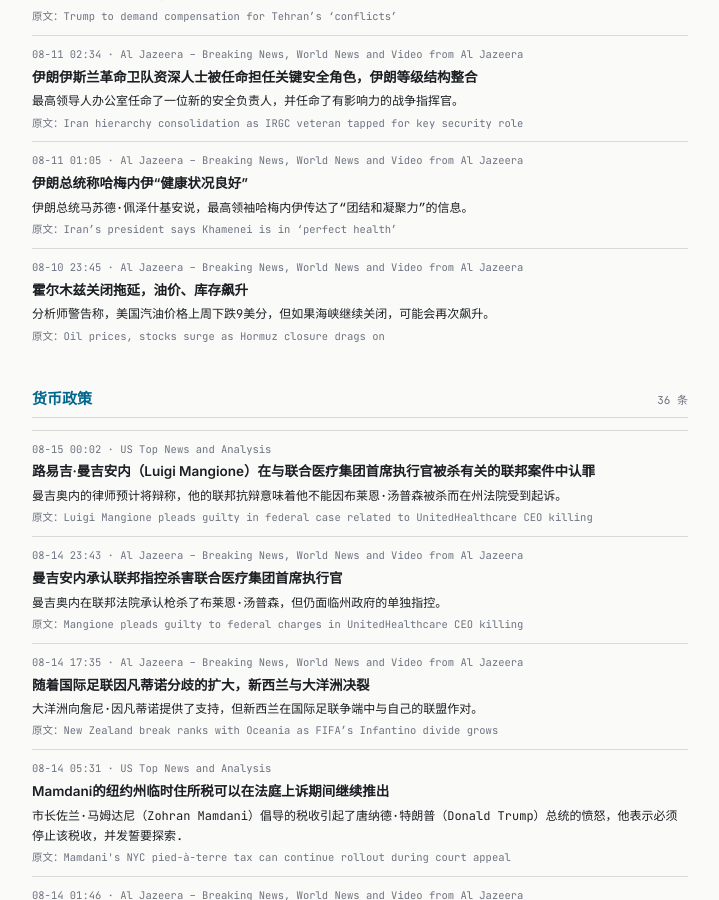
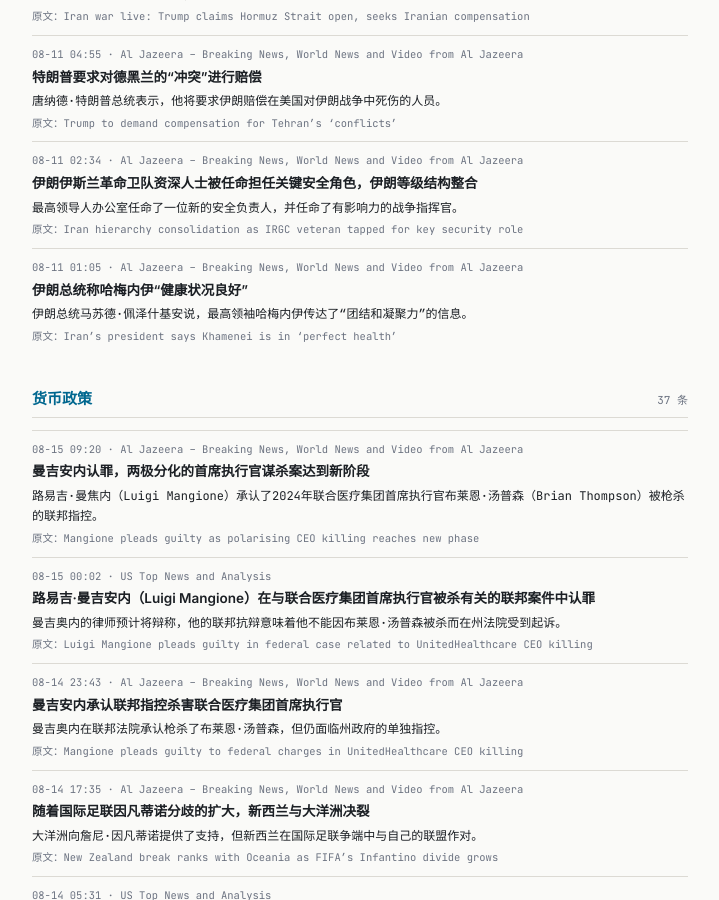
Before and after one commit to tang3super/tang3super.github.io, a Jekyll site: the page built from macro-trade/news-digest.md, in a window 1280 px wide and 900 px high, scrolled down 8139 px. Shown: the whole window, without its empty margins (280-999 px from the left). Built offline with Jekyll 4.4.1, drawn with Linux system fonts in a browser that asks for light colours; some of the changed text lies outside the part shown.

Commit message:
sync news-digest article

```diff
--- a/macro-trade/news-digest.md
+++ b/macro-trade/news-digest.md
@@ -5,11 +5,18 @@
 date: '2026-08-15'
 summary: 2026年第33周监控
 week_label: 2026年第33周监控
-last_updated: 2026-08-15 08:02
+last_updated: 2026-08-15 09:44
 refresh_note: 每 5 分钟自动刷新
 topics:
 - name: 地缘政治
   items:
+  - title: 'Iran war live: Trump vows to make Hormuz US territory ‘pretty soon’'
+    summary: US President Trump says that 'pretty soon' he will declare the Strait of Hormuz a US territory once Iran is defeated.
+    link: https://www.aljazeera.com/news/liveblog/2026/8/15/iran-war-live-trump-vows-to-make-hormuz-us-territory-pretty-soon?traffic_source=rss
+    source: Al Jazeera – Breaking News, World News and Video from Al Jazeera
+    time: 08-15 08:00
+    title_zh: 伊朗战争直播：特朗普发誓“很快”将霍尔木兹纳入美国领土
+    summary_zh: 美国总统特朗普表示，一旦伊朗被击败，他“很快”将宣布霍尔木兹海峡为美国领土。
   - title: Houthi attack on port kills four eroding truce with Yemen’s government
     summary: Six Houthi ballistic missiles struck Yemen's government-held al-Makha port, killing at least four.
     link: https://www.aljazeera.com/video/newsfeed/2026/8/14/houthi-attack-on-port-kills-four-eroding-truce-with-yemens-government?traffic_source=rss
@@ -549,15 +556,15 @@
     time: 08-11 01:05
     title_zh: 伊朗总统称哈梅内伊“健康状况良好”
     summary_zh: 伊朗总统马苏德·佩泽什基安说，最高领袖哈梅内伊传达了“团结和凝聚力”的信息。
-  - title: Oil prices, stocks surge as Hormuz closure drags on
-    summary: US petrol prices dropped nine cents last week but could again surge if the strait closure continues, analysts warn.
-    link: https://www.aljazeera.com/economy/2026/8/10/oil-prices-stocks-surge-as-hormuz-closure-drags-on?traffic_source=rss
-    source: Al Jazeera – Breaking News, World News and Video from Al Jazeera
-    time: 08-10 23:45
-    title_zh: 霍尔木兹关闭拖延，油价、库存飙升
-    summary_zh: 分析师警告称，美国汽油价格上周下跌9美分，但如果海峡继续关闭，可能会再次飙升。
 - name: 货币政策
   items:
+  - title: Mangione pleads guilty as polarising CEO killing reaches new phase
+    summary: Luigi Mangione pleaded guilty to federal charges over the fatal shooting of UnitedHealthcare CEO Brian Thompson in 2024.
+    link: https://www.aljazeera.com/video/newsfeed/2026/8/15/mangione-pleads-guilty-as-polarising-ceo-killing-reaches-new-phase?traffic_source=rss
+    source: Al Jazeera – Breaking News, World News and Video from Al Jazeera
+    time: 08-15 09:20
+    title_zh: 曼吉安内认罪，两极分化的首席执行官谋杀案达到新阶段
+    summary_zh: 路易吉·曼焦内（Luigi Mangione）承认了2024年联合医疗集团首席执行官布莱恩·汤普森（Brian Thompson）被枪杀的联邦指控。
   - title: Luigi Mangione pleads guilty in federal case related to UnitedHealthcare CEO killing
     summary: Mangione's lawyers are expected to argue his federal plea means he cannot be prosecuted in state court for Brian Thompson's slaying due to d…
     link: https://www.cnbc.com/2026/08/14/luigi-mangione-pleads-guilty-brian-thompson-killing.html
```
